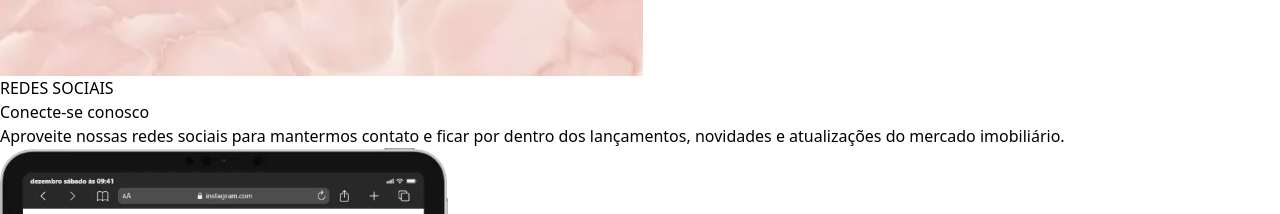
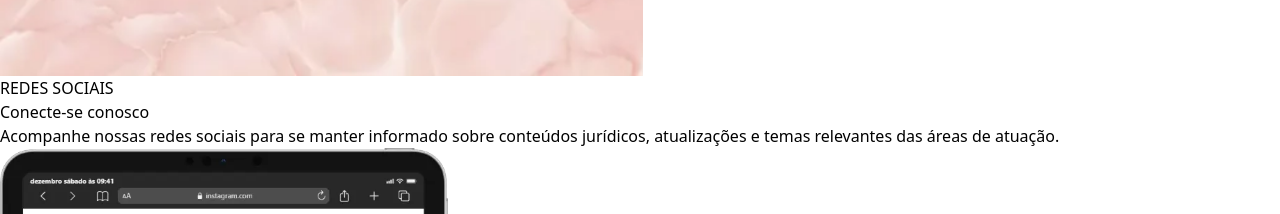
Before and after one commit to Paper-Street-Softwares/SOP-Natalia, a React (Vite) app: page / in a window 1280 px wide. Shown: the part 4700-4914 px from the top of the page. Built offline with nearby package versions, Linux system fonts and the light colour scheme; a web font is replaced by a local one.

Commit message:
fix: Copy aboutSocial atualizada

```diff
--- a/src/content/content.jsx
+++ b/src/content/content.jsx
@@ -369,7 +369,7 @@ const content = {
         miniTag: 'REDES SOCIAIS',
         title: 'Conecte-se conosco',
         subtitle:
-          'Aproveite nossas redes sociais para mantermos contato e ficar por dentro dos lançamentos, novidades e atualizações do mercado imobiliário.',
+          'Acompanhe nossas redes sociais para se manter informado sobre conteúdos jurídicos, atualizações e temas relevantes das áreas de atuação.',
         paragraph: <p></p>,
         labelInstagram: 'Siga-nos no Instagram',
         labelFacebook: 'Siga-nos no Facebook',
```
